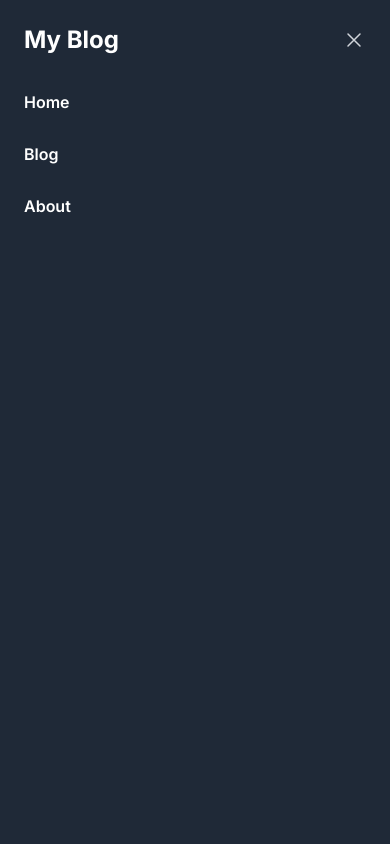
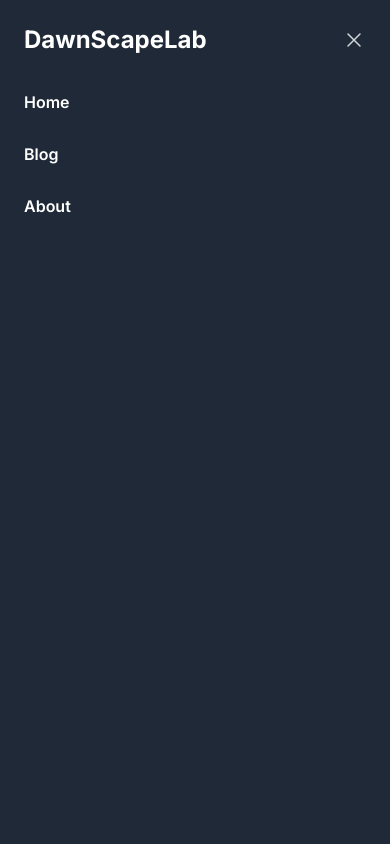
Before and after one commit to dawnscapelab/dawnscapelab.github.io, a Next.js app: page /about in a window 390 px wide. Both pictures are taken after a click on the button "Open main menu". Shown: the top 844 px of the page. Built offline with nearby package versions, Linux system fonts and the light colour scheme.

Commit message:
모바일 navbar title 표시 수정

```diff
--- a/app/components/Navbar.tsx
+++ b/app/components/Navbar.tsx
@@ -49,8 +49,8 @@ export default function Navbar() {
                 <Dialog.Panel className="fixed inset-y-0 right-0 z-10 w-full overflow-y-auto bg-gray-800 px-6 py-6 sm:max-w-sm sm:ring-1 sm:ring-gray-900/10">
                     <div className="flex items-center justify-between">
                         <Link href="/" className="-m-1.5 p-1.5">
-                            <span className="sr-only">My Blog</span>
-                            <span className="text-2xl font-bold text-white">My Blog</span>
+                            <span className="sr-only">DawnScapeLab</span>
+                            <span className="text-2xl font-bold text-white">DawnScapeLab</span>
                         </Link>
                         <button
                             type="button"
```
